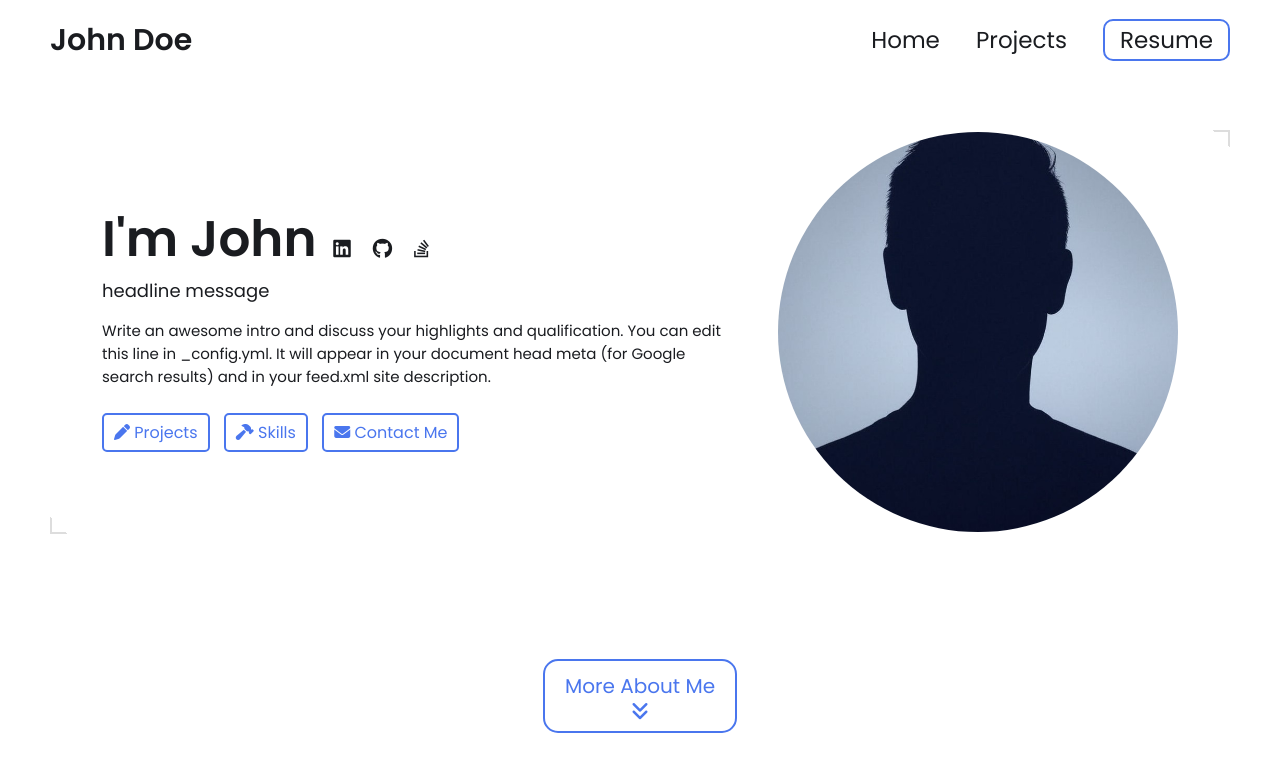
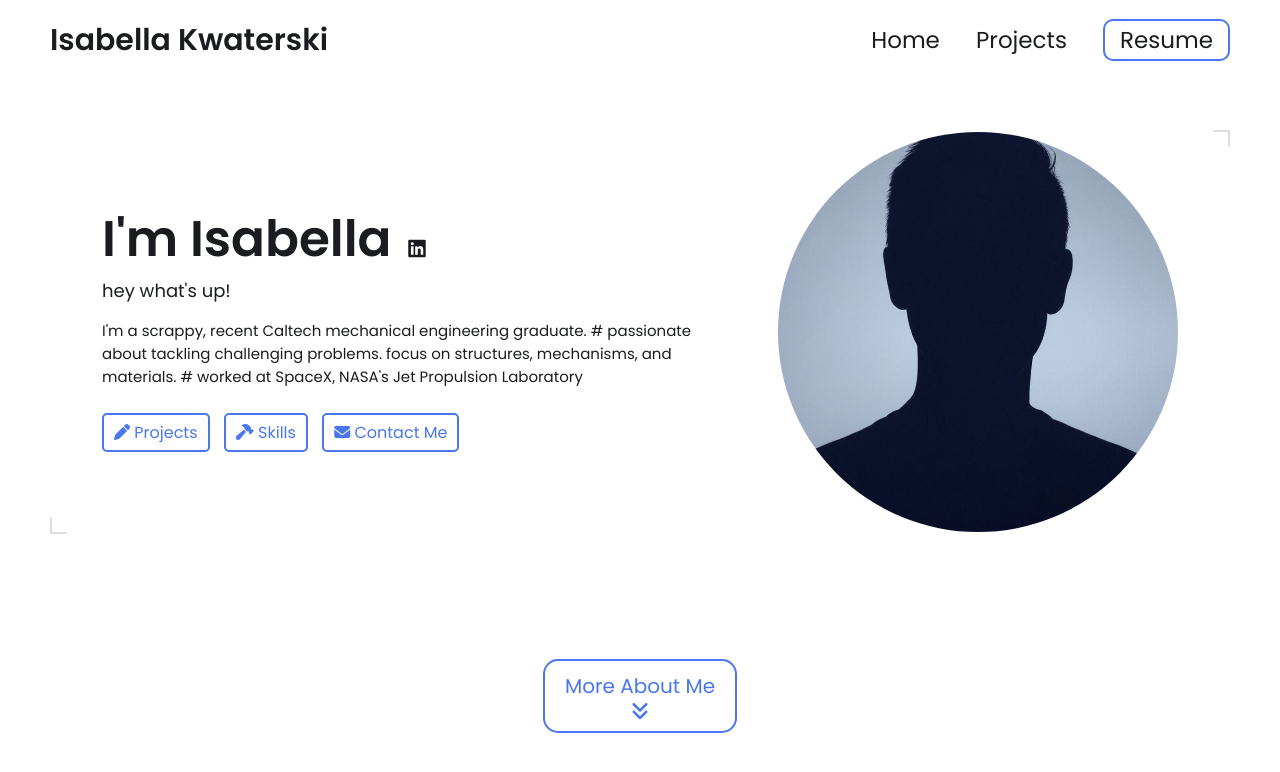
Before and after one commit to ikwaterski/ikwaterski.github.io, a Jekyll site: the page built from index.html, in a window 1280 px wide and 900 px high. Shown: the top 772 px of the window. Built offline with Jekyll 4.4.1, drawn with Linux system fonts in a browser that asks for light colours; part of the change alters nothing that is shown; some of the changed text lies outside the part shown.

Commit message:
Change portfolio owner and update skills
Updated portfolio details and skills in the configuration file.

```diff
--- a/_config.yml
+++ b/_config.yml
@@ -7,17 +7,17 @@
 
 # Main Page Setup
 
-title: John Doe's Portfolio # This is what shows up in the tab of the browser
-
+title: Isabella Kwaterski's Portfolio
+# This is what shows up in the tab of the browser
 
 
 # Hero Section
-name: John Doe
-headline: headline message
+name: Isabella Kwaterski
+headline: hey what's up!
 description: >- # dont remove this line. this will ignore all new lines until the next section
-  Write an awesome intro and discuss your highlights and qualification. You can edit this
-  line in _config.yml. It will appear in your document head meta (for
-  Google search results) and in your feed.xml site description.
+  I'm a scrappy, recent Caltech mechanical engineering graduate.
+  # passionate about tackling challenging problems. focus on structures, mechanisms, and materials.
+  # worked at SpaceX, NASA's Jet Propulsion Laboratory
 
 # Place your profile image in /assets/images/profile-image/folder and edit the file name
 profile_image: ./assets/images/profile-image/avatar.jpeg
@@ -25,66 +25,53 @@ profile_image: ./assets/images/profile-image/avatar.jpeg
 
 # Link your resume
 # You can place your resume in assets/resume/{resume.pdf or add external link such as pdf saved in google drive
-resume-url: https://drive.google.com/file/d/13Z3duVzh-gguPU5r03oJVEE6rV9rd3DS/view?usp=sharing # or /assets/resume/resume.pdf
+resume-url: https://drive.google.com/file/d/1Fn6vsoM3FjJGuKmgbijqYfiL34y0GoTN/view?usp=sharing # or /assets/resume/resume.pdf
 
 
 # Set up external links - this will show up as small icons next to your name.
 
 external-links:    # input only your own url slug. The icons with missing entries will not appear.
-  linkedin: test    # https://www.linkedin.com/in/{your url slug}
-  github: leea12    # https://github.com/{your url slug}
-  stackoverflow: test      # https://stackoverflow.com/users/{your url slug}
-  medium:            # https://medium.com/@{your url slug}
-  x-twitter:   # https://x.com/{your url slug}
-  threads:            # https://threads.net/@{your url slug}
-  instragram:       # https://instagram.com/{your url slug}
-  youtube:           # https://youtube.com/@{your url slug}
-  discord:            # https://discord.com/users/{your url slug}
-  bluesky:           # https://bsky.app/profile/{your url slug}
+  linkedin: https://www.linkedin.com/in/isabella-kwaterski/    # https://www.linkedin.com/in/{your url slug}
+ # github: leea12    # https://github.com/{your url slug}
+ # stackoverflow: test      # https://stackoverflow.com/users/{your url slug}
+ # discord:            # https://discord.com/users/{your url slug}
 
 
 # Skills Section - Add the list of your Skills by categories/tools. The indentation for each level needs to be precise.
 skills:
   - category: 3D Modeling
     tools:
+    - Siemens NX
+    - Solidworks
+    - Fusion 360 (Autodesk)
     - Onshape
-    - Solidworks
-    - Creo
-    - Fusion 360 (Autodesk)
-    - Blender (for complex shapes or animations)
-    - Siemens NX
     - Inventor (Autodesk)
-    - CATIA (Dassault Systèmes)
   - category: Prototyping
     tools:
-    - SLA
     - CNC
     - FDM
-    - SLS
-    - DMLS
-    - PolyJet Printing
-    - Vacuum Casting
+    - Mill
+    - Lathe
     - Laser Cutting
     - Water Jet Cutting
     - Arduino / Raspberry Pi
-    - Breadboarding for circuit testing
   - category: Design Standards / Practices
     tools:
     - GD&T ASME Y14
     - ISO fits and tolerances
-    - PLM (PTC Windchill / Arena)
-  - category: PCB Design
-    tools:
-    - Altium Designer
-    - Altium
-    - Eagle
-    - KiCad
+#    - PLM (PTC Windchill / Arena)
+#  - category: PCB Design
+#    tools:
+#    - Altium Designer
+#    - Altium
+#    - Eagle
+#    - KiCad
   - category: Problem Solving / Risk Management
     tools:
     - Root Cause Analysis (e.g., 5 Whys, Fishbone Diagram)
     - DFMEA / PFMEA
     - Six Sigma methodologies
-    - Shain Red-X
+#    - Shain Red-X
 
 
 # Contact Form Setup. Setup an account and copy over the key. When someone fills out the form, it will be received in your email.
```
